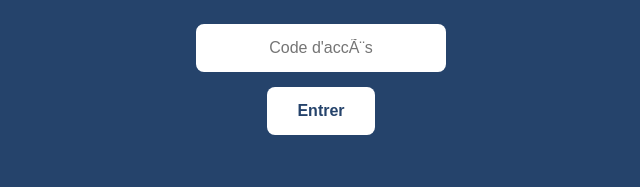
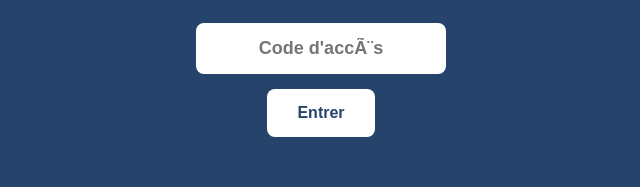
Before and after one commit to Pereziezechiel/mon-site, a plain HTML site: page index.html in a window 1280 px wide. Shown: the part 410-597 px from the top of the page, 319-959 px from the left. Drawn offline with nearby package versions, Linux system fonts and the light colour scheme.

Commit message:
Update index.html

```diff
--- a/index.html
+++ b/index.html
@@ -12,7 +12,8 @@
 #login-screen input {
   padding: 12px; border-radius: 8px; border: none;
   margin: 15px 0; width: 250px; text-align: center;
-  font-size: 16px;
+  font-size: 18px; font-weight: bold;
+  color: #25436B; background: white;
 }
 #login-screen button {
   background: white; color: #25436B; border: none;
```
